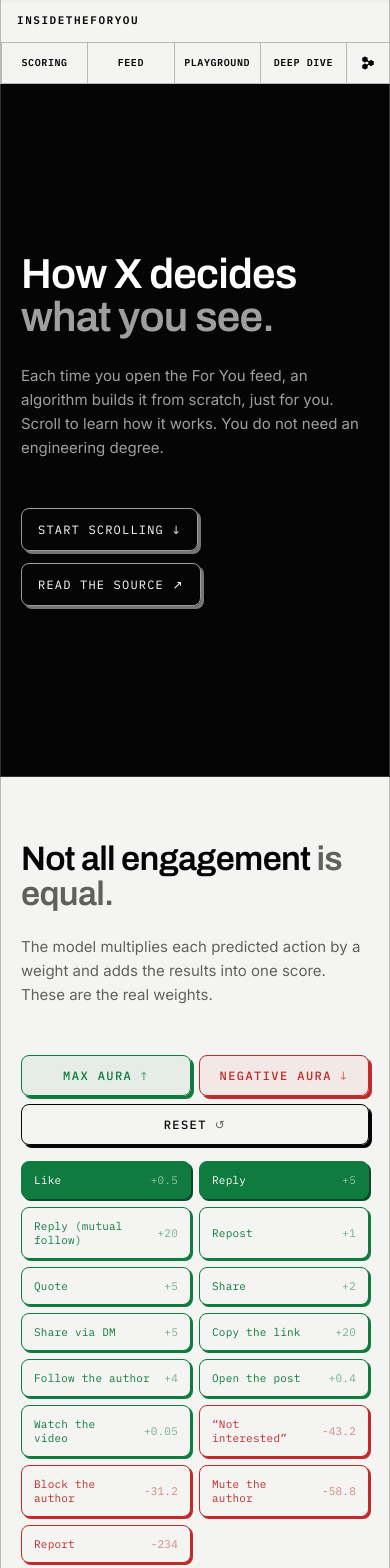
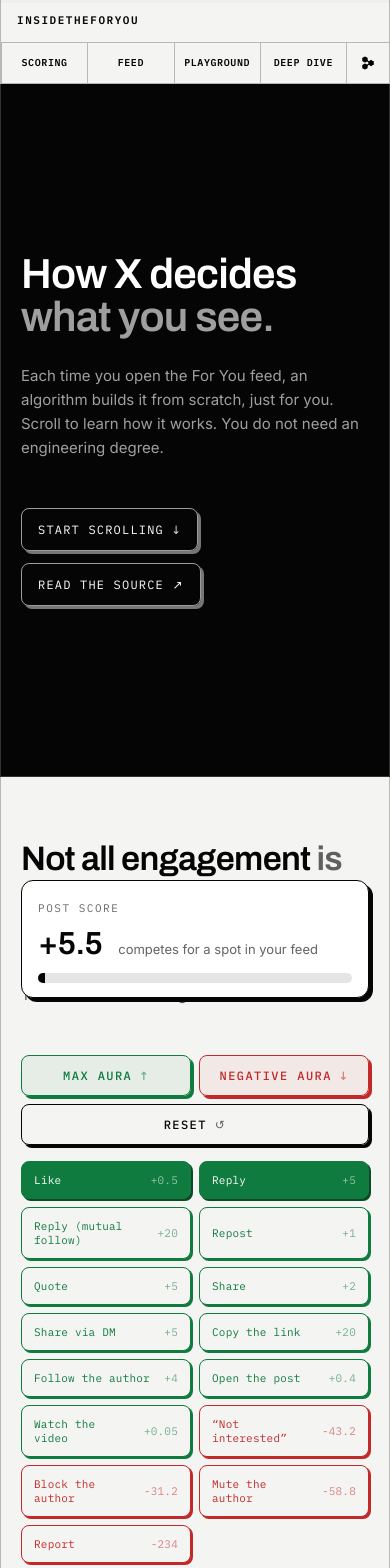
Before and after one commit to dabit3/insidetheforyou, a React (Vite) app: page / in a window 390 px wide. Shown: the top 1568 px of the page. Built offline with nearby package versions, Linux system fonts and the light colour scheme.

Commit message:
Make Scoring Lab score card sticky on mobile so score stays visible while toggling actions
Co-Authored-By: Nader Dabit <dabit3@gmail.com>

```diff
--- a/src/index.css
+++ b/src/index.css
@@ -530,6 +530,11 @@ body {
 
 .score-value {
   font-size: 56px;
+}
+
+.score-bar {
+  margin-top: 20px;
+  height: 14px;
 }
 
 .score-card.aura-good {
@@ -1254,12 +1259,28 @@ a {
   }
 
   /* Cards and panels: tighter padding on small screens */
+  /* Scoring lab: pin the score card to the bottom of the screen so the
+     score stays visible while toggling actions above it */
+  #scoring {
+    overflow: visible;
+  }
+
   .score-card {
-    padding: 20px;
+    position: sticky;
+    bottom: 12px;
+    z-index: 5;
+    padding: 14px 16px;
+    border-radius: 12px;
+    box-shadow: 4px 4px 0 var(--ink);
   }
 
   .score-value {
-    font-size: 40px;
+    font-size: 32px;
+  }
+
+  .score-bar {
+    margin-top: 12px;
+    height: 10px;
   }
 
   .tweet {
--- a/src/sections/ScoreLab.tsx
+++ b/src/sections/ScoreLab.tsx
@@ -134,7 +134,7 @@ export function ScoreLab() {
                   : 'buried, you will almost never see posts like this'}
           </span>
         </div>
-        <div className="bar-track" style={{ marginTop: 20, height: 14 }}>
+        <div className="bar-track score-bar">
           <motion.div
             animate={{
               width: `${Math.min(Math.abs(score) / MAX_ABS, 1) * 100}%`,
@@ -150,11 +150,11 @@ export function ScoreLab() {
             }}
           />
         </div>
-        <p className="small" style={{ marginTop: 20 }}>
-          Notice the asymmetry: one report (−234) cancels 468 likes (+0.5 each). The penalty for
-          one bad experience is far larger than the reward for one good experience.
-        </p>
       </div>
+      <p className="small" style={{ marginTop: 20, maxWidth: 820 }}>
+        Notice the asymmetry: one report (−234) cancels 468 likes (+0.5 each). The penalty for
+        one bad experience is far larger than the reward for one good experience.
+      </p>
     </Section>
   )
 }
```
